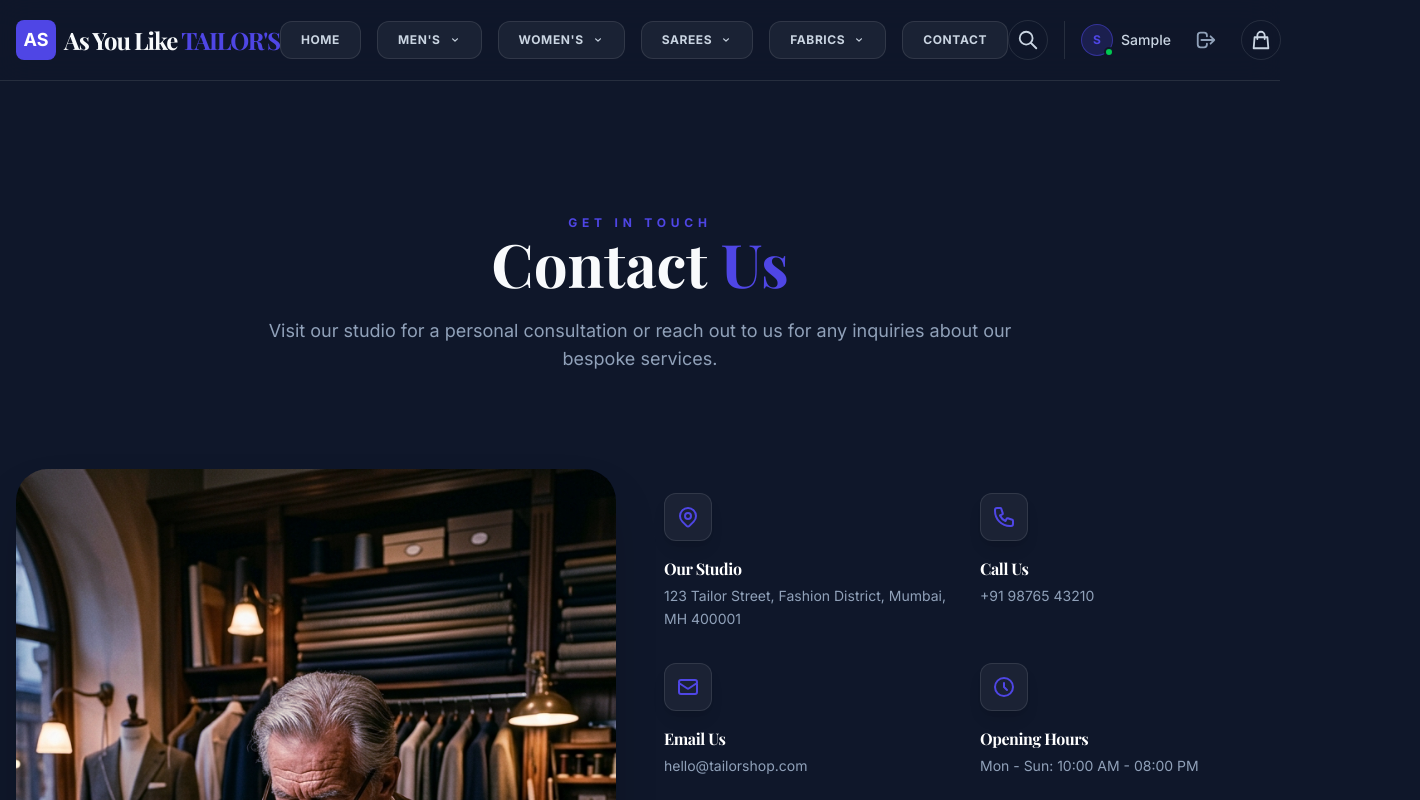
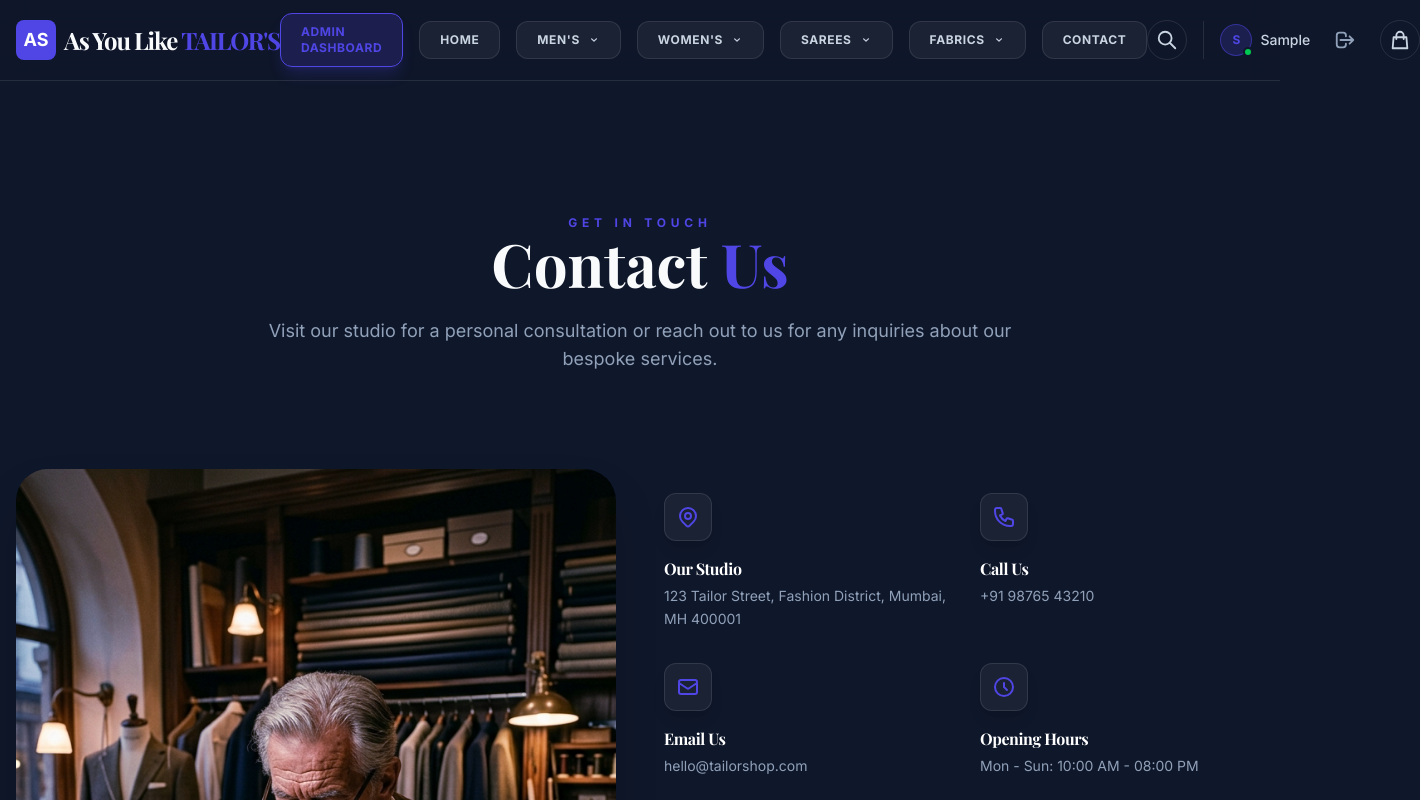
Before and after one commit to Dipanshudaiya/Tailor-shop, a React (Vite) app in the folder frontend/: page /contact in a window 1280 px wide. Shown: the top 800 px of the page, 1420 px wide, since content can reach past the window. Built offline with nearby package versions, Linux system fonts and the light colour scheme; sample sign-in values are in the browser's storage; a web font is replaced by a local one.

Commit message:
add admin dashboard button to navbar for quick access

```diff
--- a/frontend/src/components/layout/Header.jsx
+++ b/frontend/src/components/layout/Header.jsx
@@ -100,6 +100,14 @@ const Header = () => {
 
                 {/* Desktop Nav */}
                 <nav className="hidden lg:flex items-center gap-4">
+                    {user?.role === 'admin' && (
+                        <Link
+                            to="/admin"
+                            className="flex items-center gap-2 px-5 py-2.5 rounded-xl bg-primary/20 border border-primary text-primary font-bold text-xs uppercase tracking-wider hover:bg-primary hover:text-white transition-all shadow-lg shadow-primary/20"
+                        >
+                            Admin Dashboard
+                        </Link>
+                    )}
                     {NAV_LINKS.map((link) => (
                         <div
                             key={link.title}
@@ -230,8 +238,16 @@ const Header = () => {
                                             )}
                                         </Link>
 
-                                        {/* Divider */}
-                                        <div style={{ height: '1px', background: 'rgba(255,255,255,0.07)', margin: '12px 6px' }} />
+                                        {/* Admin Dashboard (Mobile) */}
+                                        {user?.role === 'admin' && (
+                                            <>
+                                                <Link to="/admin" onClick={closeSidebar} style={navLinkBase(location.pathname === '/admin')}>
+                                                    <span style={{ color: '#a78bfa', flexShrink: 0 }}><HiOutlineSparkles size={20} /></span>
+                                                    <span style={{ color: '#a78bfa', fontWeight: '800' }}>Admin Dashboard</span>
+                                                </Link>
+                                                <div style={{ height: '1px', background: 'rgba(255,255,255,0.07)', margin: '12px 6px' }} />
+                                            </>
+                                        )}
 
                                         {/* User section */}
                                         {user ? (
```
